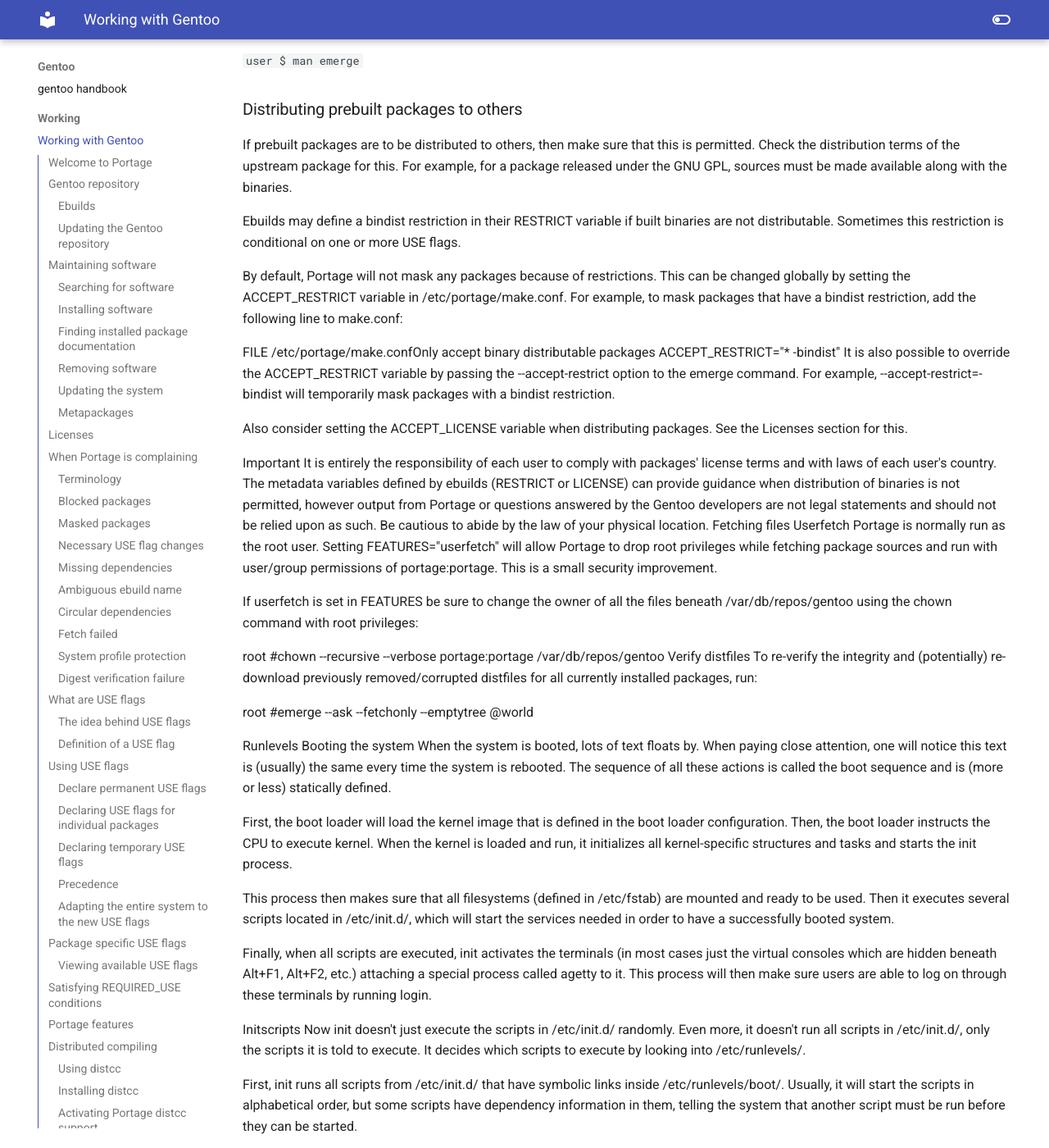
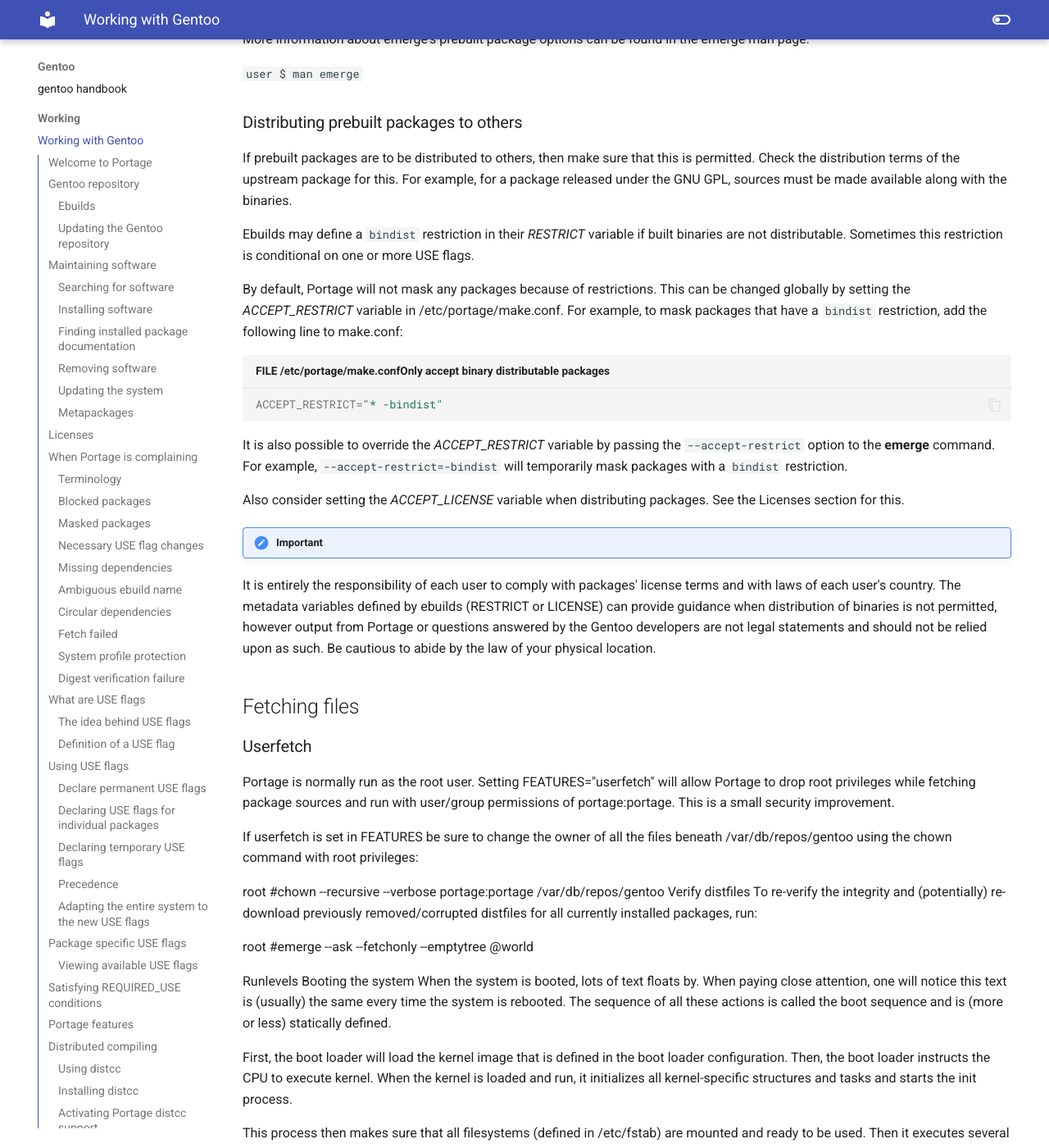
Before and after one commit to floviken/mkdocs, an MkDocs documentation site: the page built from docs/gentoo/working/01-workingWithGentoo.md, in a window 1280 px wide and 1400 px high, scrolled down 19308 px. Shown: the whole window at 82% size. Built offline with MkDocs 1.6.1 and Material for MkDocs 9.7.7, drawn with Linux system fonts in a browser that asks for light colours; some of the changed lines change nothing that is shown.

Commit message:
Update 01-workingWithGentoo.md
sync

````diff
--- a/docs/gentoo/working/01-workingWithGentoo.md
+++ b/docs/gentoo/working/01-workingWithGentoo.md
@@ -697,6 +697,7 @@
 For instance, to install gnumeric with prebuilt packages:
 
 `root # emerge --usepkg --getbinpkg gnumeric`
+
 More information about emerge's prebuilt package options can be found in the emerge man page:
 
 `user $ man emerge`
@@ -705,20 +706,26 @@
 
 If prebuilt packages are to be distributed to others, then make sure that this is permitted. Check the distribution terms of the upstream package for this. For example, for a package released under the GNU GPL, sources must be made available along with the binaries.
 
-Ebuilds may define a bindist restriction in their RESTRICT variable if built binaries are not distributable. Sometimes this restriction is conditional on one or more USE flags.
+Ebuilds may define a `bindist` restriction in their *RESTRICT* variable if built binaries are not distributable. Sometimes this restriction is conditional on one or more USE flags.
 
-By default, Portage will not mask any packages because of restrictions. This can be changed globally by setting the ACCEPT_RESTRICT variable in /etc/portage/make.conf. For example, to mask packages that have a bindist restriction, add the following line to make.conf:
+By default, Portage will not mask any packages because of restrictions. This can be changed globally by setting the *ACCEPT_RESTRICT* variable in /etc/portage/make.conf. For example, to mask packages that have a `bindist` restriction, add the following line to make.conf:
 
-FILE /etc/portage/make.confOnly accept binary distributable packages
+``` sh title="FILE /etc/portage/make.confOnly accept binary distributable packages"
 ACCEPT_RESTRICT="* -bindist"
-It is also possible to override the ACCEPT_RESTRICT variable by passing the --accept-restrict option to the emerge command. For example, --accept-restrict=-bindist will temporarily mask packages with a bindist restriction.
+```
 
-Also consider setting the ACCEPT_LICENSE variable when distributing packages. See the Licenses section for this.
+It is also possible to override the *ACCEPT_RESTRICT* variable by passing the `--accept-restrict` option to the **emerge** command. For example, `--accept-restrict=-bindist` will temporarily mask packages with a `bindist` restriction.
 
- Important
+Also consider setting the *ACCEPT_LICENSE* variable when distributing packages. See the Licenses section for this.
+
+!!! Important
+
 It is entirely the responsibility of each user to comply with packages' license terms and with laws of each user's country. The metadata variables defined by ebuilds (RESTRICT or LICENSE) can provide guidance when distribution of binaries is not permitted, however output from Portage or questions answered by the Gentoo developers are not legal statements and should not be relied upon as such. Be cautious to abide by the law of your physical location.
-Fetching files
-Userfetch
+
+## Fetching files
+
+### Userfetch
+
 Portage is normally run as the root user. Setting FEATURES="userfetch" will allow Portage to drop root privileges while fetching package sources and run with user/group permissions of portage:portage. This is a small security improvement.
 
 If userfetch is set in FEATURES be sure to change the owner of all the files beneath /var/db/repos/gentoo using the chown command with root privileges:
````
